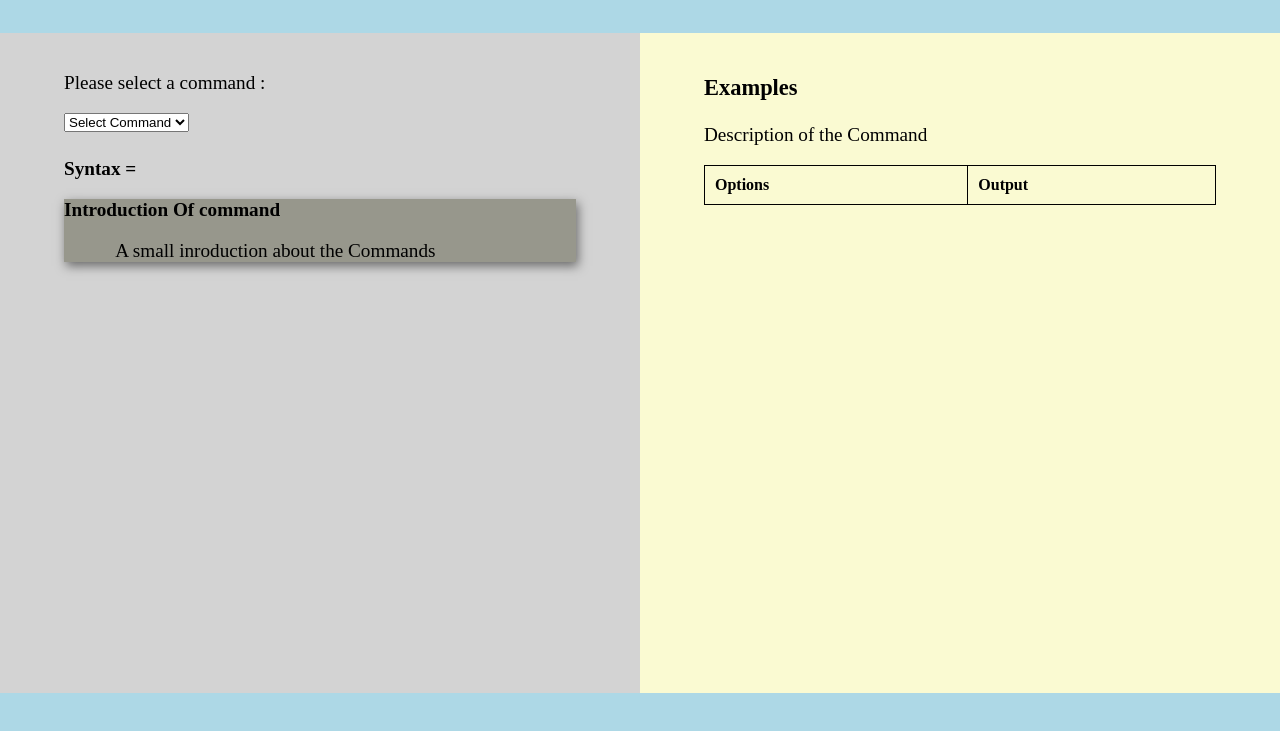
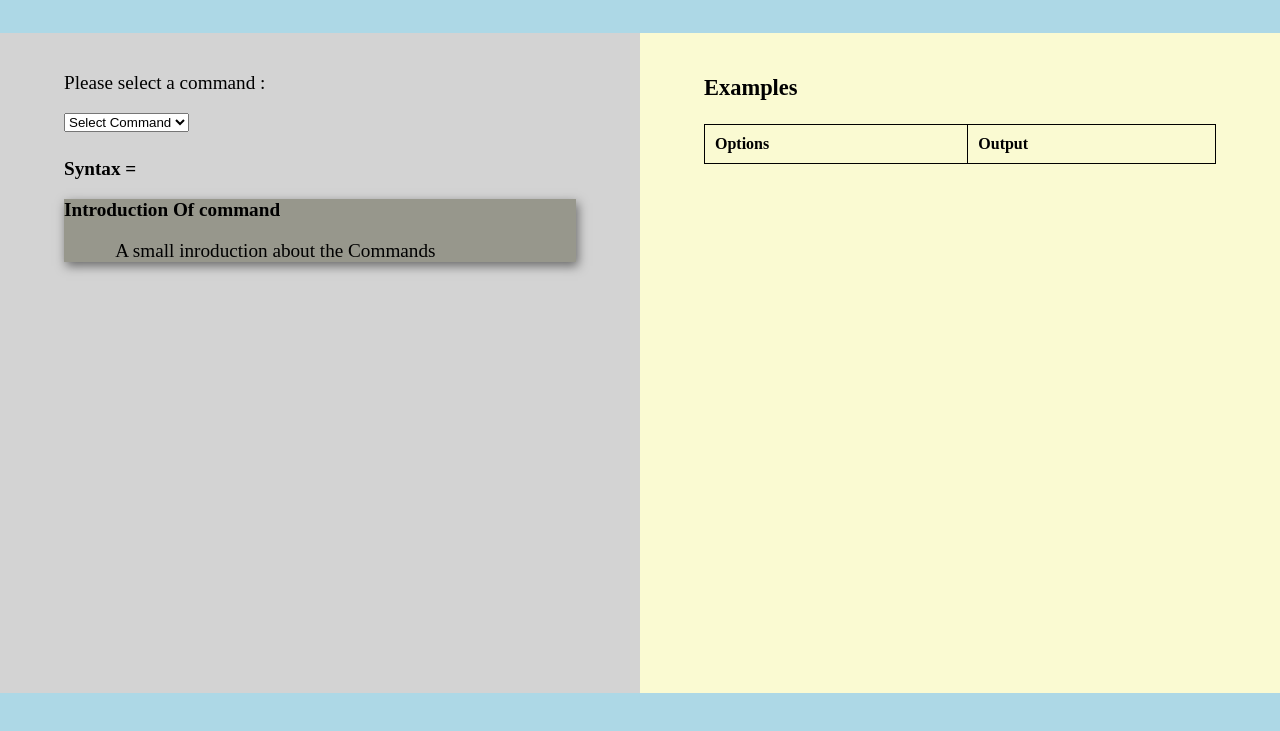
Before and after one commit to nikhiljugale007/nikhiljugale007.github.io, a plain HTML site: page index.html in a window 1280 px wide. Shown: the part 67-798 px from the top of the page. Drawn offline with Linux system fonts and the light colour scheme.

Commit message:
Update index.html

```diff
--- a/index.html
+++ b/index.html
@@ -53,7 +53,7 @@
           <div class="split right">
             <div class="centered">
               <h3>Examples</h3>
-              <p id= "Outputofcommand" >Description of the Command</p>
+              <p id= "Outputofcommand" ></p>
 
               <table style="width:100%" >
                 <tr>
```
